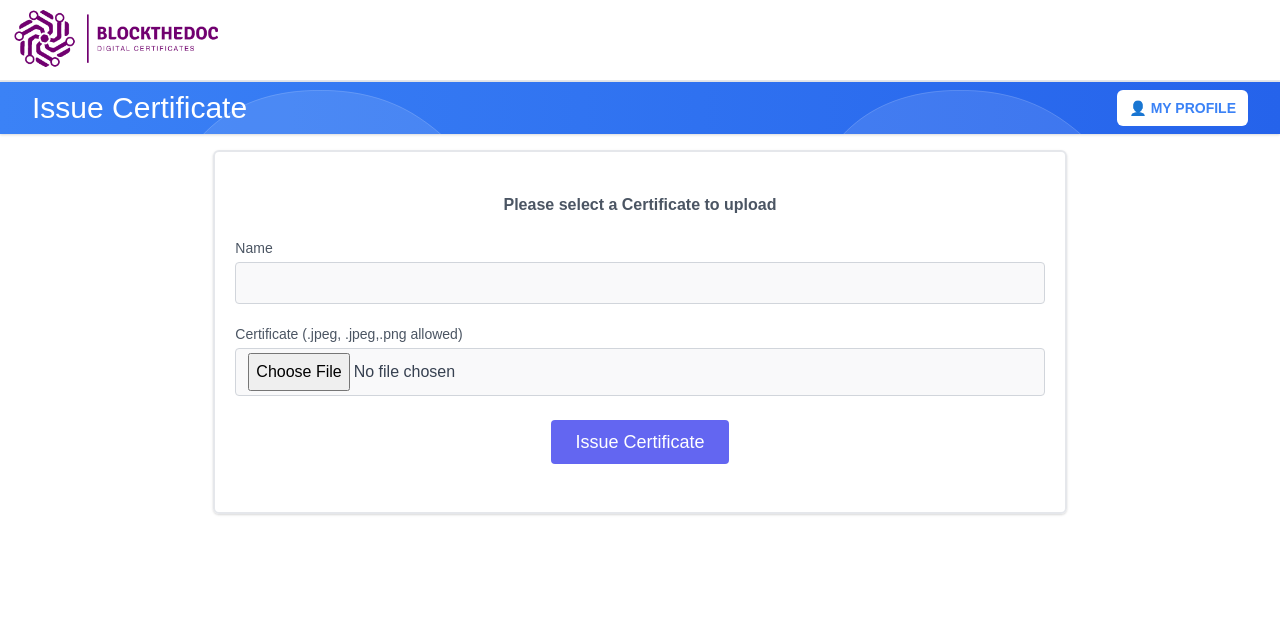
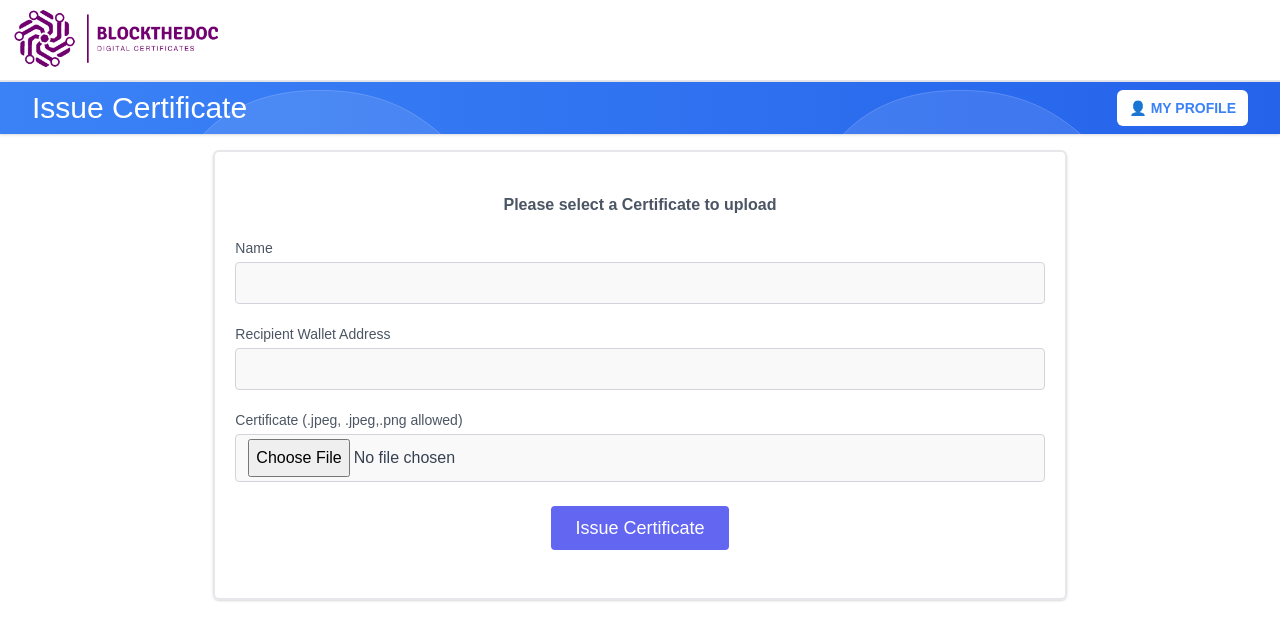
Before and after one commit to HarshBalyan/block-the-doc, a React (Create React App) app: page /issue in a window 1280 px wide. Shown: the top 640 px of the page. Built offline with nearby package versions, Linux system fonts and the light colour scheme.

Commit message:
Mint success

```diff
--- a/src/pages/Issue.js
+++ b/src/pages/Issue.js
@@ -1,10 +1,13 @@
 import { useState } from "react";
 import Button from "../components/Button";
 import PageHeading from "../components/PageHeading";
+import { mintCertificate } from "../utils/ContractProvider";
 const { create } = require("ipfs-http-client");
 
 function Issue() {
   const [fileBuffer, setFileBuffer] = useState();
+  const [name, setName] = useState();
+  const [recipientAddress, setRecipientAddress] = useState();
 
   // Capture the file and send to IPFS
   function captureFile(e) {
@@ -19,8 +22,8 @@ function Issue() {
   async function issueCertificate(e) {
     e.preventDefault();
     const client = create("https://ipfs.infura.io:5001");
-    const ipfsHash = await client.add(fileBuffer);
-    console.log(ipfsHash);
+    const ipfsHash = (await client.add(fileBuffer)).path;
+    await mintCertificate(recipientAddress, name, ipfsHash);
   }
 
   return (
@@ -47,10 +50,30 @@ function Issue() {
                     type="text"
                     id="name"
                     name="name"
+                    onChange={(e) => setName(e.target.value)}
                     className="w-full bg-gray-100 bg-opacity-50 rounded border border-gray-300 focus:border-indigo-500 focus:bg-white focus:ring-2 focus:ring-indigo-200 text-base outline-none text-gray-700 py-1 px-3 leading-8 transition-colors duration-200 ease-in-out"
                   />
                 </div>
               </div>
+
+              <div className="p-2 w-full">
+                <div className="relative">
+                  <label
+                    htmlFor="name"
+                    className="leading-7 text-sm text-gray-600"
+                  >
+                    Recipient Wallet Address
+                  </label>
+                  <input
+                    type="text"
+                    id="recipient_address"
+                    name="recipient_address"
+                    onChange={(e) => setRecipientAddress(e.target.value)}
+                    className="w-full bg-gray-100 bg-opacity-50 rounded border border-gray-300 focus:border-indigo-500 focus:bg-white focus:ring-2 focus:ring-indigo-200 text-base outline-none text-gray-700 py-1 px-3 leading-8 transition-colors duration-200 ease-in-out"
+                  />
+                </div>
+              </div>
+
               <div className="p-2 w-full">
                 <div className="relative">
                   <label
--- a/src/utils/ContractProvider.js
+++ b/src/utils/ContractProvider.js
@@ -7,8 +7,15 @@ function getCertificateContract() {
 }
 
 async function mintCertificate(recipientAddress, name, ipfsHash) {
+  console.log("Attempting to mint", { recipientAddress, name, ipfsHash });
   const contract = getCertificateContract();
   console.log(contract);
+  const response = await contract.mintAndTransfer(
+    recipientAddress,
+    name,
+    ipfsHash
+  );
+  console.log(response);
 }
 
 async function isIssuer() {
```
